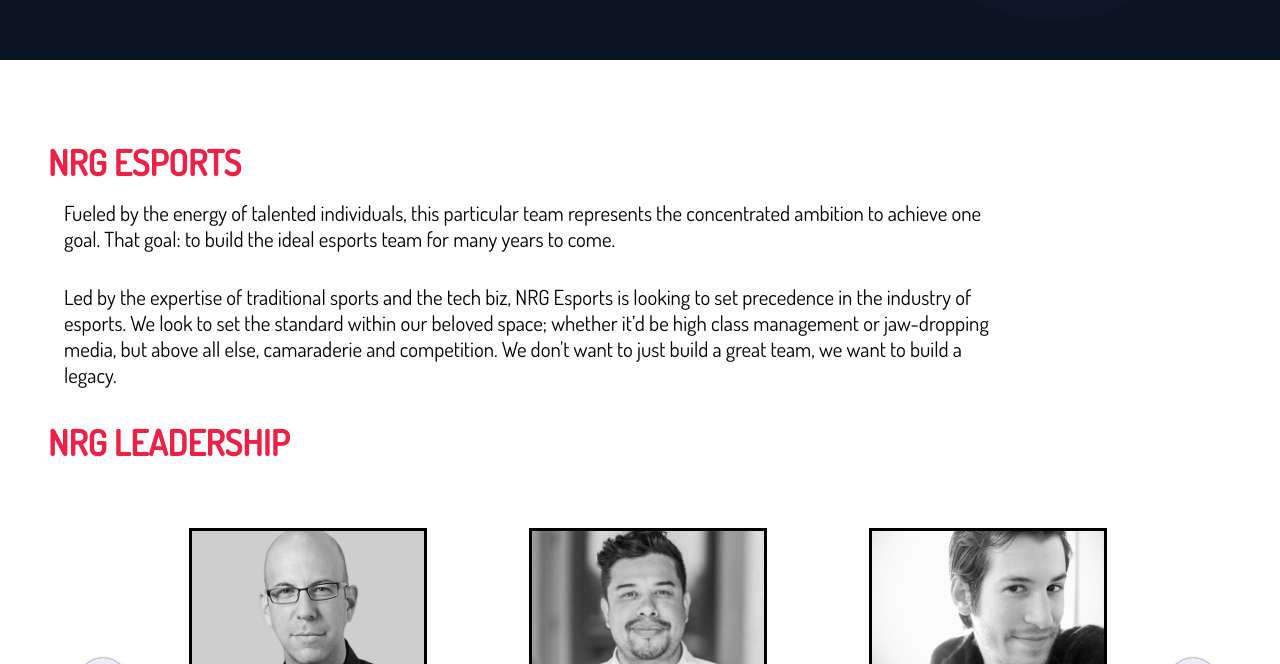
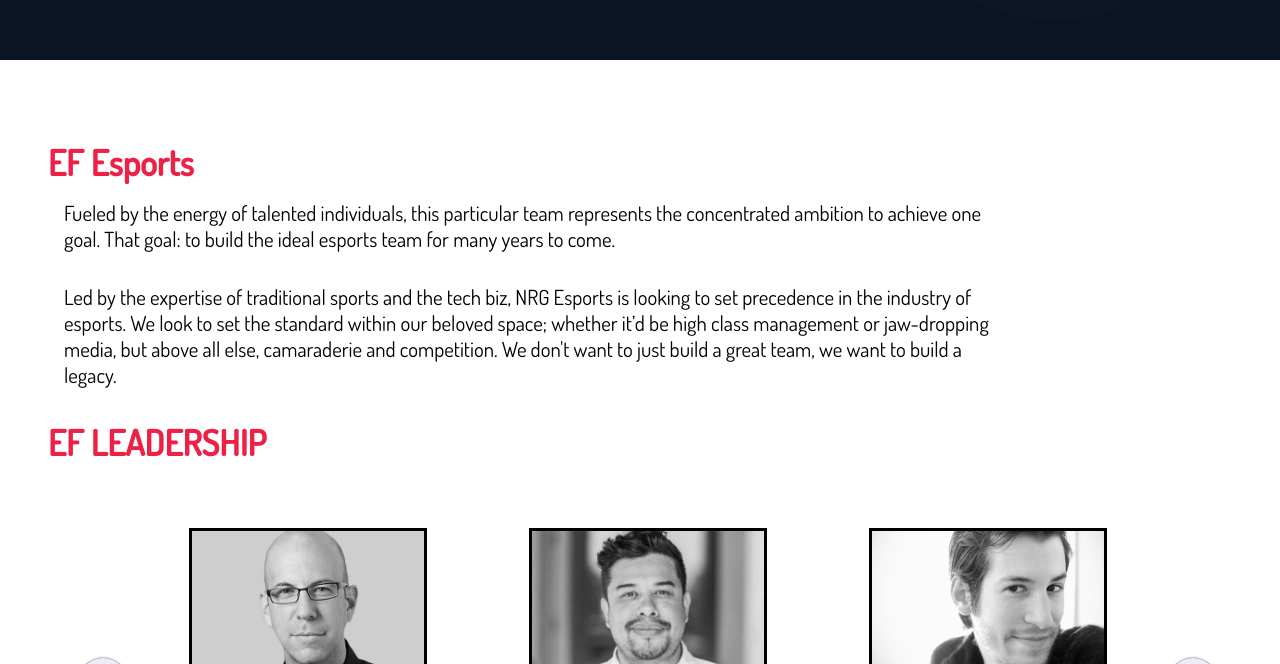
Before and after one commit to Ftwhh/EclipticForce-, a React (Create React App) app: page / in a window 1280 px wide. Shown: the part 740-1404 px from the top of the page. Built offline with nearby package versions, Linux system fonts and the light colour scheme; a web font is replaced by a local one.

Commit message:
Update AboutSection.js

```diff
--- a/src/components/AboutSection.js
+++ b/src/components/AboutSection.js
@@ -12,7 +12,7 @@
   return (
     <section id="about">
       <div className="container">
-        <h2>NRG ESPORTS</h2>
+        <h2>EF Esports</h2>
         <p>
           Fueled by the energy of talented individuals, this particular team
           represents the concentrated ambition to achieve one goal. That goal:
@@ -28,7 +28,7 @@
         </p>
       </div>
       <div className="container">
-        <h2>NRG LEADERSHIP</h2>
+        <h2>EF LEADERSHIP</h2>
         <Carousel
           breakPoints={breakPoints}
           style={{
```
